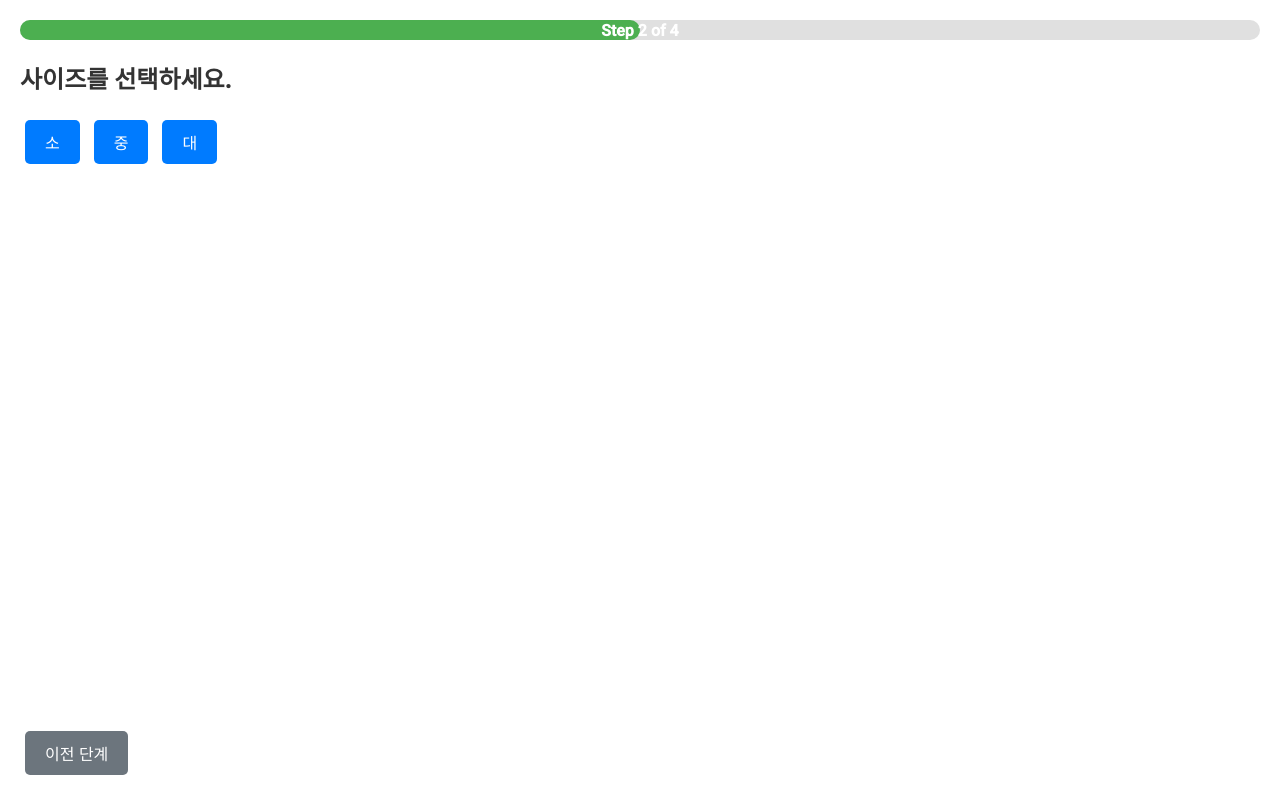
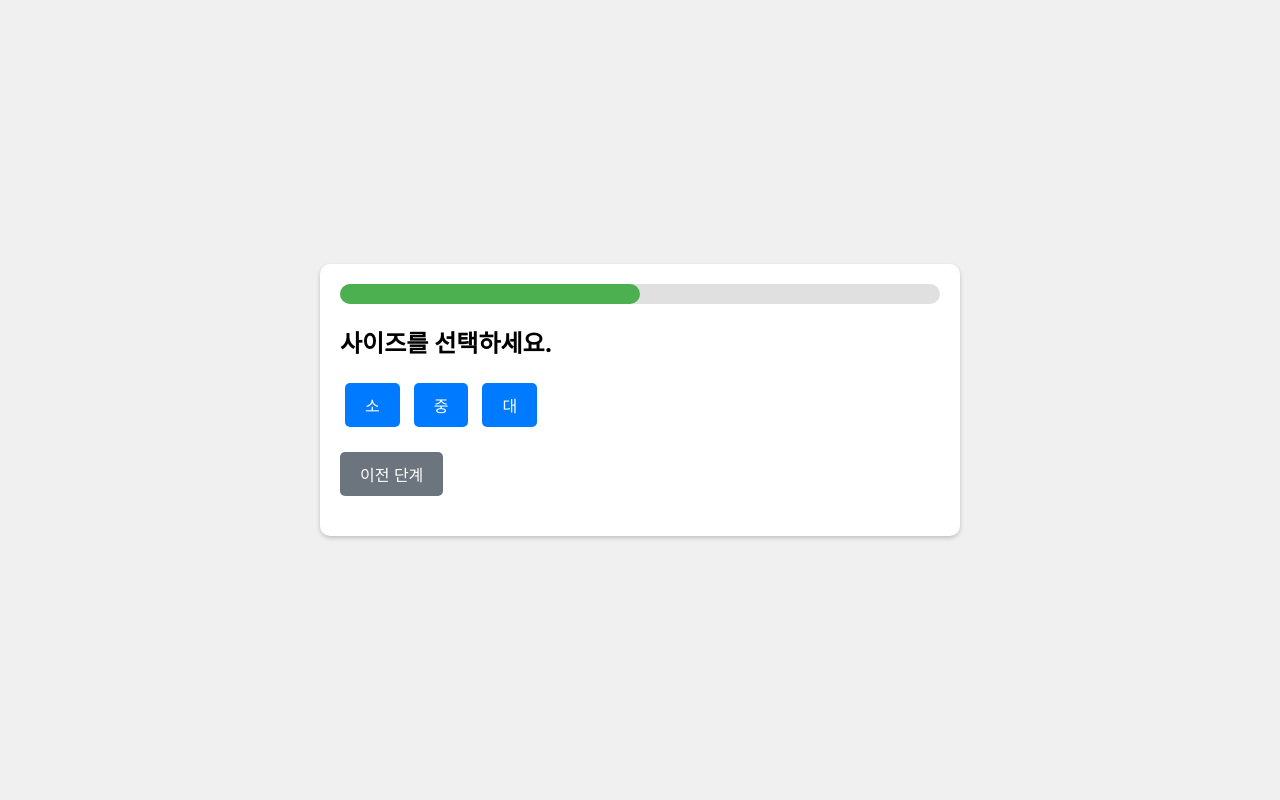
Before and after one commit to ctgy82/ctgy82.github.io, a plain HTML site: page Dooring cal MK1.html in a window 1280 px wide. Both pictures are taken after a click on the button "빨강". Drawn offline with Linux system fonts and the light colour scheme.

Commit message:
Add files via upload

```diff
--- a/Dooring cal MK1.html
+++ b/Dooring cal MK1.html
@@ -8,12 +8,23 @@
     <style>
         body {
             font-family: 'Roboto', sans-serif;
+            background-color: #f0f0f0;
+            margin: 0;
+            padding: 0;
+            display: flex;
+            justify-content: center;
+            align-items: center;
+            height: 100vh;
+        }
+        #container {
             background-color: #ffffff;
-            margin: 0;
             padding: 20px;
-            color: #333;
+            border-radius: 10px;
+            box-shadow: 0 2px 4px rgba(0,0,0,0.2);
+            width: 80%;
+            max-width: 600px;
         }
-        .step {
+        .step, #completeButton, #backButton, .prevButton {
             display: none;
         }
         button {
@@ -31,45 +42,32 @@
         }
         #completeButton {
             background-color: #dc3545;
-            color: white;
-            position: fixed;
-            right: 20px;
-            bottom: 20px;
-            display: none;
+            display: block; /* 위치 조정 필요 없으므로 항상 표시 */
+            margin: 20px 0;
         }
         #backButton {
             background-color: #ffc107;
-            color: white;
-            position: fixed;
-            bottom: 20px;
-            left: 50%;
-            transform: translateX(-50%);
-            display: none;
+            display: block; /* 마찬가지로 위치 조정 필요 없음 */
+            margin: 20px 0;
         }
         .prevButton {
             background-color: #6c757d;
-            color: white;
-            position: fixed;
-            left: 20px;
-            bottom: 20px;
-            display: none;
+            display: inline-block; /* 이전 단계 버튼은 인라인으로 표시 */
+            margin: 20px 3px 20px 0;
         }
         #statusBarContainer {
             width: 100%;
             background-color: #e0e0e0;
             height: 20px;
             border-radius: 10px;
+            position: relative;
             margin-bottom: 20px;
-            position: relative;
         }
         #statusBar {
             height: 100%;
             background-color: #4caf50;
             width: 0%;
             border-radius: 10px;
-            position: absolute;
-            left: 0;
-            top: 0;
         }
         #statusText {
             position: absolute;
@@ -85,6 +83,7 @@
     </style>
 </head>
 <body>
+<div id="container">
     <div id="statusBarContainer">
         <div id="statusBar"></div>
         <div id="statusText">Step 1 of 4</div>
@@ -100,21 +99,22 @@
         <button onclick="saveChoice('size', '소')">소</button>
         <button onclick="saveChoice('size', '중')">중</button>
         <button onclick="saveChoice('size', '대')">대</button>
-        <button class="prevButton" onclick="goBackFromSize()">이전 단계</button>
+        <button class="prevButton" onclick="updateStep(0)">이전 단계</button>
     </div>
     <div id="featuresStep" class="step">
         <h2>추가 기능을 선택하세요. (여러 개 선택 가능)</h2>
         <button id="featureWaterproof" onclick="toggleFeature('방수', this)">방수</button>
         <button id="featureShockproof" onclick="toggleFeature('충격 방지', this)">충격 방지</button>
         <button id="featureWirelessCharging" onclick="toggleFeature('무선 충전', this)">무선 충전</button>
-        <button class="prevButton" onclick="goBackFromFeatures()">이전 단계</button>
+        <button class="prevButton" onclick="updateStep(1)">이전 단계</button>
     </div>
-    <button id="completeButton" onclick="showFinalPrice()">완료</button>
+    <button id="completeButton" onclick="updateStep(3)">완료</button>
     <div id="finalPriceStep" class="step">
         <h2>선택한 옵션에 따른 최종 가격:</h2>
         <div id="finalPrice"></div>
     </div>
     <button id="backButton" onclick="resetAndStartOver()">돌아가기</button>
+</div>
 
 <script>
     const selections = {
@@ -147,18 +147,16 @@
         }
     }
 
-        function goBackFromSize() {
-            updateStep(0); // Go back to color selection
-        }
-
-        function goBackFromFeatures() {
-            updateStep(1); // Go back to size selection
-        }
-
-        function showFinalPrice() {
-            const finalPrice = calculateFinalPrice();
-            document.getElementById('finalPrice').innerText = `최종 가격: ${finalPrice}원`;
-            updateStep(3); // Move to final price step
+    function updateStep(stepIndex) {
+        document.querySelectorAll('.step').forEach((el, index) => {
+            el.style.display = index === stepIndex ? 'block' : 'none';
+        });
+        document.getElementById('completeButton').style.display = stepIndex === 2 ? 'block' : 'none';
+        document.getElementById('backButton').style.display = stepIndex === 3 ? 'block' : 'none';
+        document.querySelectorAll('.prevButton').forEach((btn, index) => {
+            btn.style.display = index === stepIndex - 1 ? 'block' : 'none';
+        });
+        updateStatusBar(stepIndex);
     }
 
     function resetAndStartOver() {
@@ -178,18 +176,6 @@
         return finalPrice;
     }
 
-        function updateStep(stepIndex) {
-            document.querySelectorAll('.step').forEach((el, index) => {
-                el.style.display = index === stepIndex ? 'block' : 'none';
-            });
-            document.getElementById('completeButton').style.display = stepIndex === 2 ? 'block' : 'none';
-            document.getElementById('backButton').style.display = stepIndex === 3 ? 'block' : 'none';
-            document.querySelectorAll('.prevButton').forEach((btn, index) => {
-                btn.style.display = index === stepIndex - 1 ? 'block' : 'none';
-            });
-            updateStatusBar(stepIndex);
-        }
-
     function updateStatusBar(stepIndex) {
         const percentage = ((stepIndex + 1) / steps.length) * 100;
         document.getElementById('statusBar').style.width = `${percentage}%`;
```
Lines whose indentation alone changed are shown as unchanged.
